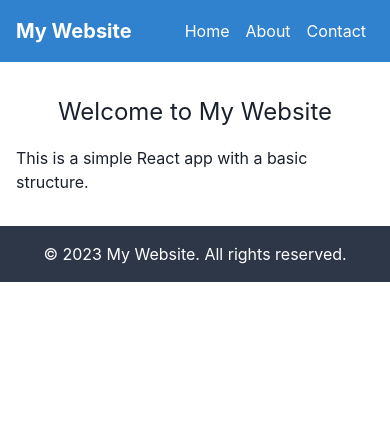
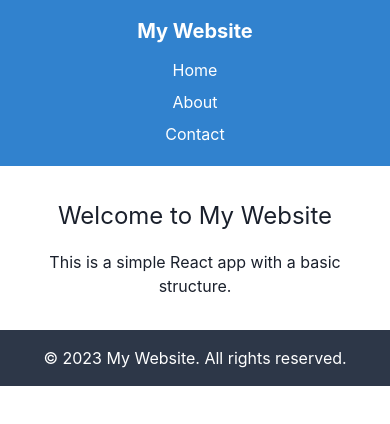
Before and after one commit to GPT-Engineer-App-Dev/react-seed, a React (Vite) app: page / in a window 390 px wide. Shown: the top 424 px of the page. Built offline with nearby package versions, Linux system fonts and the light colour scheme.

Commit message:
Ensure the layout is responsive for both desktop and mobile views.

```diff
--- a/src/pages/Index.jsx
+++ b/src/pages/Index.jsx
@@ -6,12 +6,12 @@ const Index = () => {
       {/* Navigation Bar */}
       <Box as="nav" bg="blue.500" color="white" py={4}>
         <Container maxW="container.md">
-          <Flex justify="space-between" align="center">
-            <Text fontSize="xl" fontWeight="bold">My Website</Text>
-            <Flex>
-              <Link href="#" mx={2}>Home</Link>
-              <Link href="#" mx={2}>About</Link>
-              <Link href="#" mx={2}>Contact</Link>
+          <Flex justify="space-between" align="center" flexDirection={{ base: "column", md: "row" }}>
+            <Text fontSize="xl" fontWeight="bold" mb={{ base: 2, md: 0 }}>My Website</Text>
+            <Flex flexDirection={{ base: "column", md: "row" }} align={{ base: "center", md: "flex-start" }}>
+              <Link href="#" mx={2} my={{ base: 1, md: 0 }}>Home</Link>
+              <Link href="#" mx={2} my={{ base: 1, md: 0 }}>About</Link>
+              <Link href="#" mx={2} my={{ base: 1, md: 0 }}>Contact</Link>
             </Flex>
           </Flex>
         </Container>
@@ -19,7 +19,7 @@ const Index = () => {
 
       {/* Main Content Area */}
       <Container centerContent maxW="container.md" py={8}>
-        <VStack spacing={4}>
+        <VStack spacing={4} textAlign={{ base: "center", md: "left" }}>
           <Text fontSize="2xl">Welcome to My Website</Text>
           <Text>This is a simple React app with a basic structure.</Text>
         </VStack>
@@ -28,7 +28,7 @@ const Index = () => {
       {/* Footer */}
       <Box as="footer" bg="gray.700" color="white" py={4} mt="auto">
         <Container maxW="container.md">
-          <Text textAlign="center">© 2023 My Website. All rights reserved.</Text>
+          <Text textAlign={{ base: "center", md: "left" }}>© 2023 My Website. All rights reserved.</Text>
         </Container>
       </Box>
     </Box>
```
